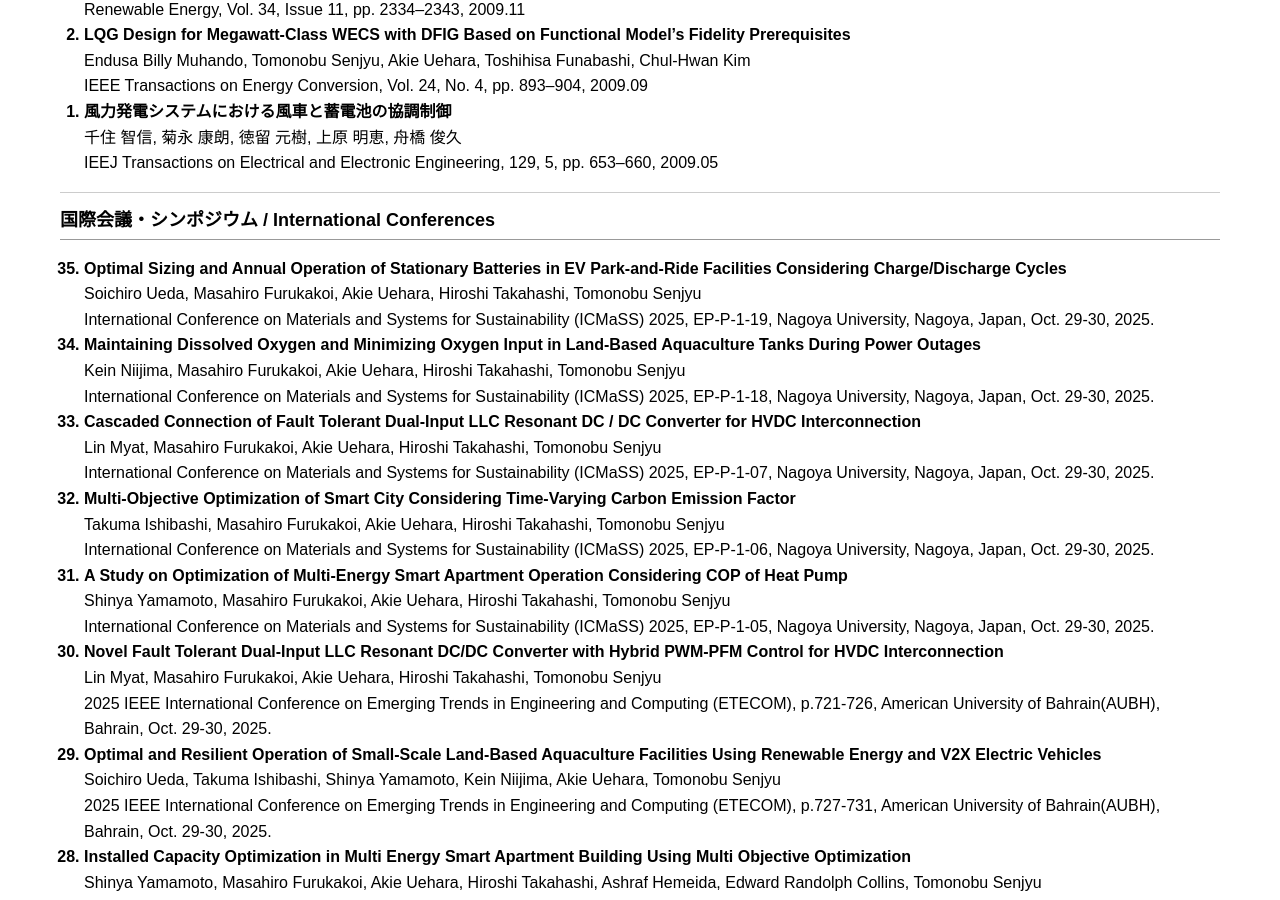
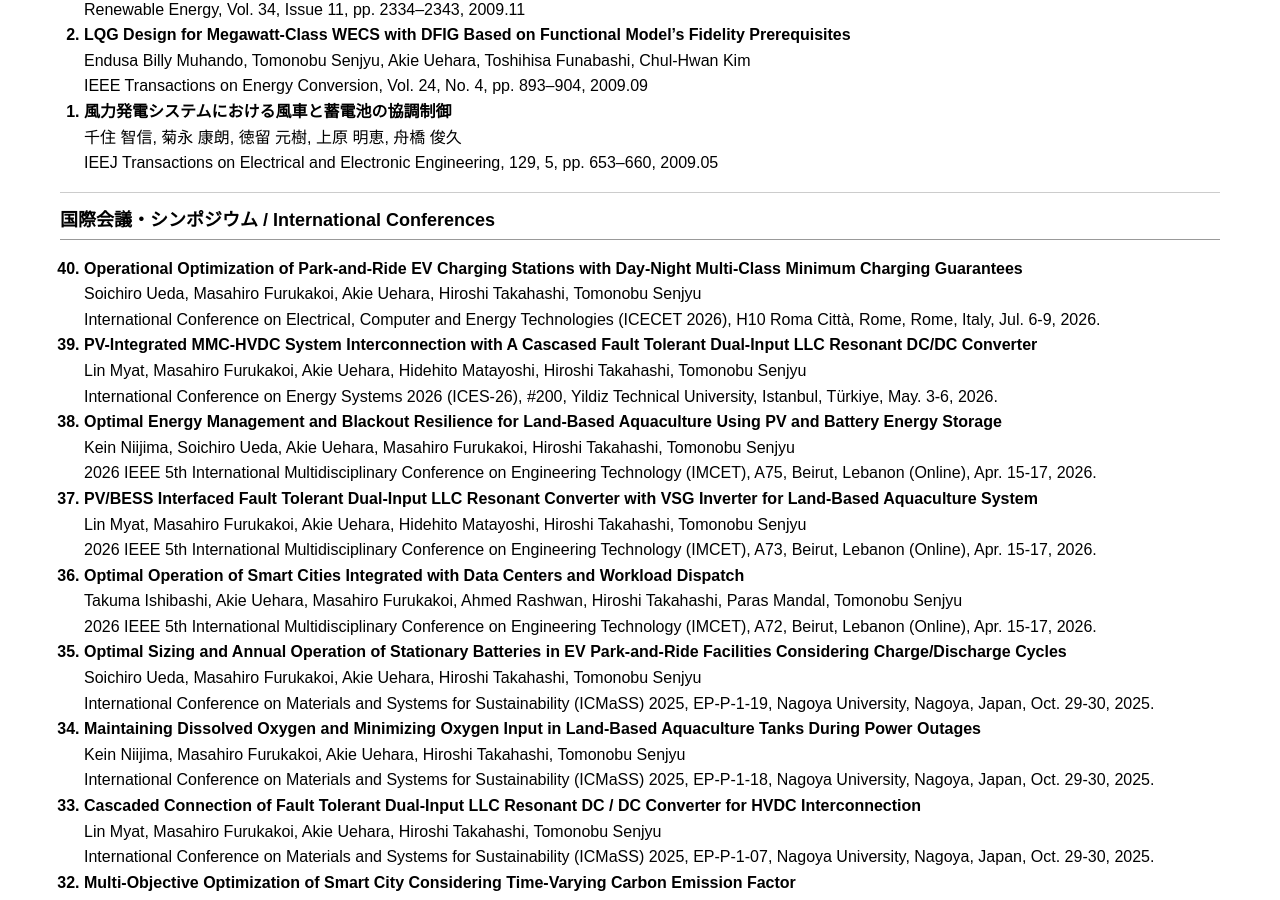
Before and after one commit to akieuehara/AkieUehara.github.io, a Jekyll site: the page built from publications.md, in a window 1280 px wide and 900 px high, scrolled down 2547 px. Built offline with Jekyll 4.4.1, drawn with Linux system fonts in a browser that asks for light colours; comment, search, counter and statistics services are not loaded.

Commit message:
Update publications.md

```diff
--- a/publications.md
+++ b/publications.md
@@ -196,7 +196,43 @@ IEEJ Transactions on Electrical and Electronic Engineering, 129, 5, pp. 653–66
 
 ## 国際会議・シンポジウム / International Conferences
 
-<ol reversed start="35">
+<ol reversed start="40">
+
+
+<li>
+<b>Operational Optimization of Park-and-Ride EV Charging Stations with Day-Night Multi-Class Minimum Charging Guarantees</b><br>
+Soichiro Ueda, Masahiro Furukakoi, Akie Uehara, Hiroshi Takahashi, Tomonobu Senjyu<br>
+International Conference on Electrical, Computer and Energy Technologies (ICECET 2026), H10 Roma Città, Rome, Rome, Italy, Jul. 6-9, 2026.
+</li>
+
+
+<li>
+<b>PV-Integrated MMC-HVDC System Interconnection with A Cascased Fault Tolerant Dual-Input LLC Resonant DC/DC Converter</b><br>
+Lin Myat, Masahiro Furukakoi, Akie Uehara, Hidehito Matayoshi, Hiroshi Takahashi, Tomonobu Senjyu<br>
+International Conference on Energy Systems 2026 (ICES-26), #200, Yildiz Technical University, Istanbul, Türkiye, May. 3-6, 2026.
+</li>
+
+
+<li>
+<b>Optimal Energy Management and Blackout Resilience for Land-Based Aquaculture Using PV and Battery Energy Storage</b><br>
+Kein Niijima, Soichiro Ueda, Akie Uehara, Masahiro Furukakoi, Hiroshi Takahashi, Tomonobu Senjyu<br>
+2026 IEEE 5th International Multidisciplinary Conference on Engineering Technology (IMCET), A75, Beirut, Lebanon (Online), Apr. 15-17, 2026.
+</li>
+
+
+<li>
+<b>PV/BESS Interfaced Fault Tolerant Dual-Input LLC Resonant Converter with VSG Inverter for Land-Based Aquaculture System</b><br>
+Lin Myat, Masahiro Furukakoi, Akie Uehara, Hidehito Matayoshi, Hiroshi Takahashi, Tomonobu Senjyu<br>
+2026 IEEE 5th International Multidisciplinary Conference on Engineering Technology (IMCET), A73, Beirut, Lebanon (Online), Apr. 15-17, 2026.
+</li>
+
+
+<li>
+<b>Optimal Operation of Smart Cities Integrated with Data Centers and Workload Dispatch</b><br>
+Takuma Ishibashi, Akie Uehara, Masahiro Furukakoi, Ahmed Rashwan, Hiroshi Takahashi, Paras Mandal, Tomonobu Senjyu<br>
+2026 IEEE 5th International Multidisciplinary Conference on Engineering Technology (IMCET), A72, Beirut, Lebanon (Online), Apr. 15-17, 2026.
+</li>
+
 
 <li>
 <b>Optimal Sizing and Annual Operation of Stationary Batteries in EV Park-and-Ride Facilities Considering Charge/Discharge Cycles</b><br>
```
